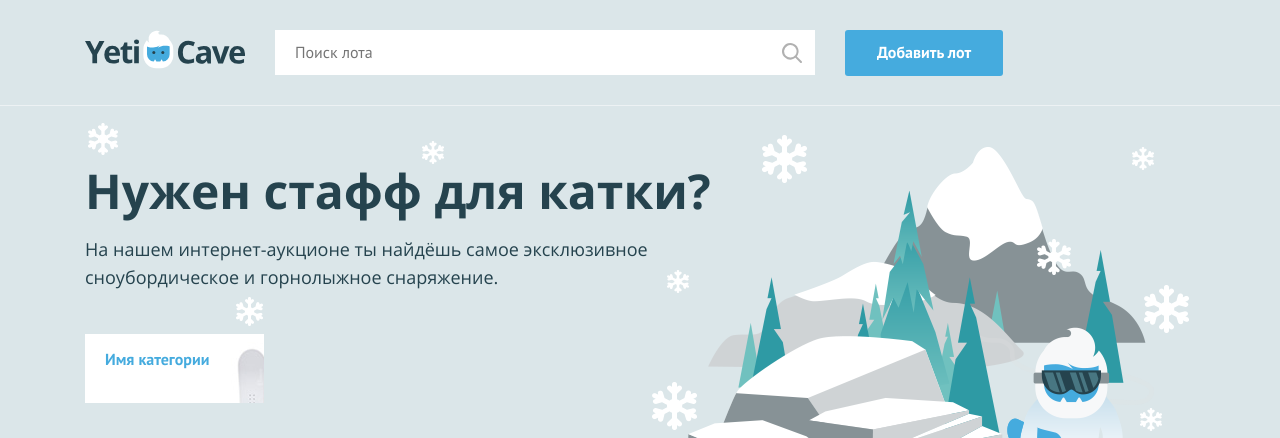
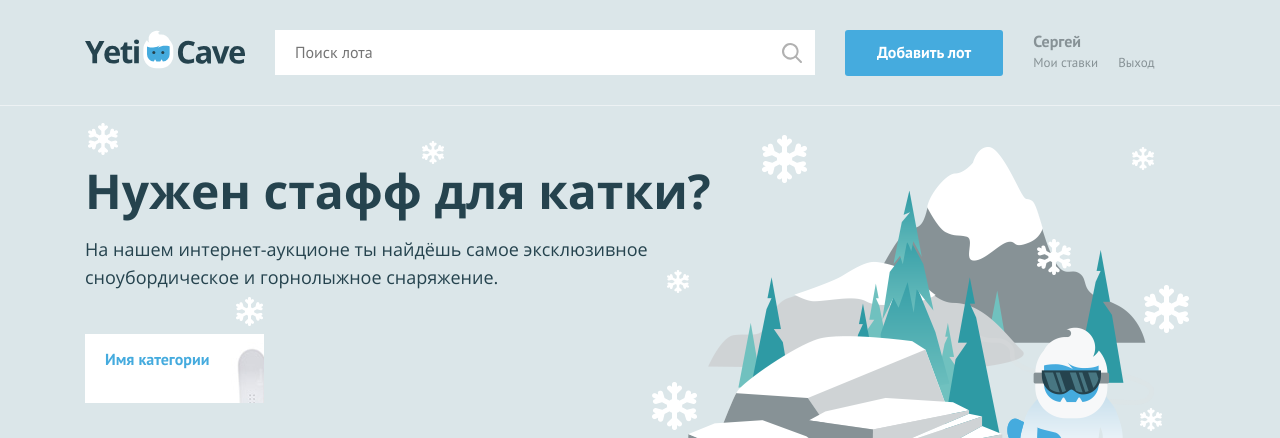
Before and after one commit to heroldserg89/php_yeticave, a PHP site: page / in a window 1280 px wide. Shown: the top 438 px of the page. Run offline with PHP 8.4, Linux system fonts and the light colour scheme.

Commit message:
Работа с условиями

```diff
--- a/index.php
+++ b/index.php
@@ -1,7 +1,7 @@
 <?php
 $is_auth = rand(0, 1);
 
-$user_name = ''; // укажите здесь ваше имя
+$user_name = 'Сергей';
 ?>
 <!DOCTYPE html>
 <html lang="ru">
@@ -13,7 +13,6 @@ $user_name = ''; // укажите здесь ваше имя
 </head>
 <body>
 <div class="page-wrapper">
-
 <header class="main-header">
     <div class="main-header__container container">
         <h1 class="visually-hidden">YetiCave</h1>
@@ -27,9 +26,22 @@ $user_name = ''; // укажите здесь ваше имя
         <a class="main-header__add-lot button" href="pages/add-lot.html">Добавить лот</a>
 
         <nav class="user-menu">
-
-        <!-- здесь должен быть PHP код для показа меню и данных пользователя -->
-
+            <?php if($is_auth === 1):?>
+                <div class="user-menu__logged">
+                    <p><?=$user_name; ?></p>
+                    <a class="user-menu__bets" href="pages/my-bets.html">Мои ставки</a>
+                    <a class="user-menu__logout" href="#">Выход</a>
+                </div>
+            <?php else: ?>
+                <ul class="user-menu__list">
+                    <li class="user-menu__item">
+                        <a href="#">Регистрация</a>
+                    </li>
+                    <li class="user-menu__item">
+                        <a href="#">Вход</a>
+                    </li>
+                </ul>
+            <?php endif; ?>
         </nav>
     </div>
 </header>
```
